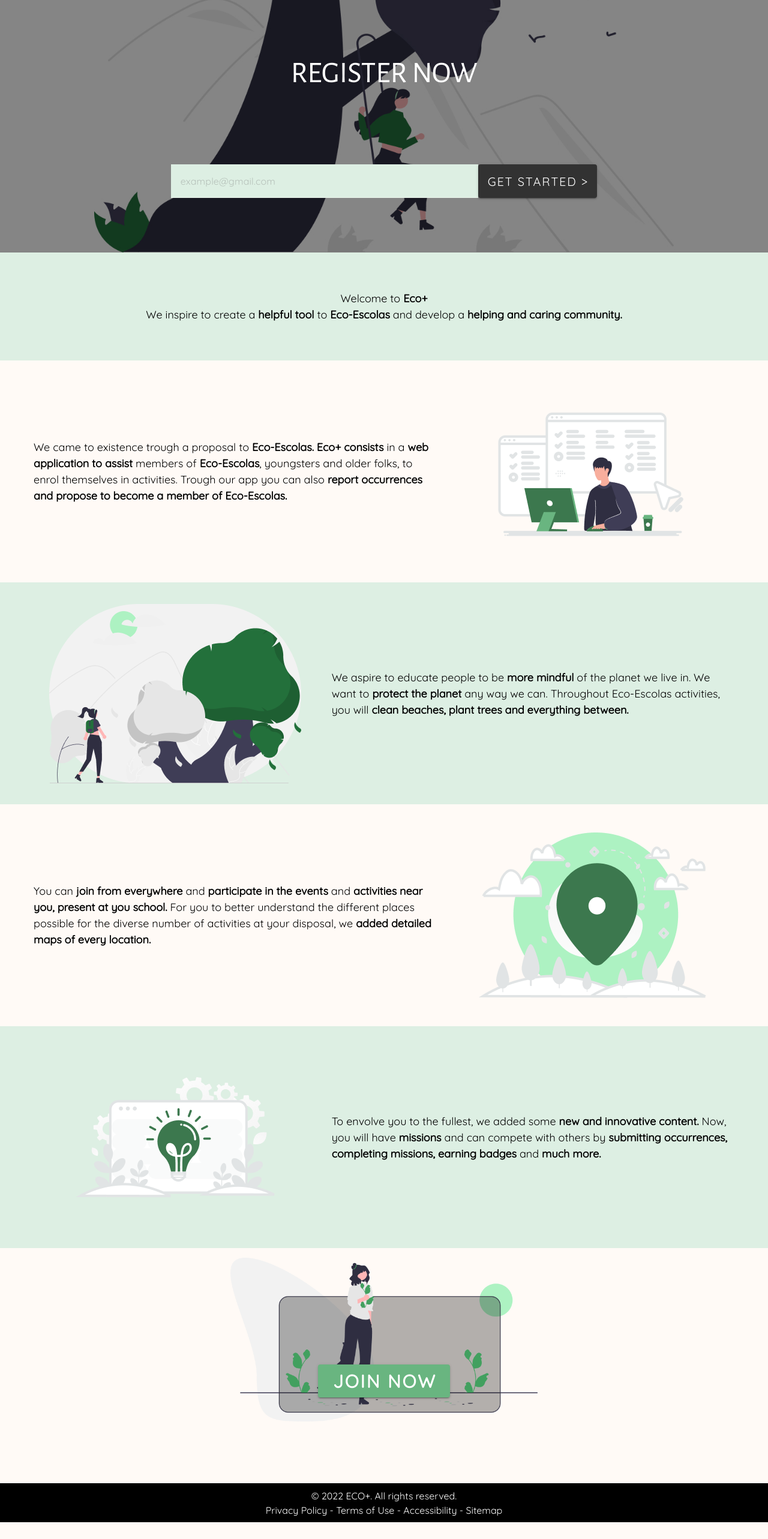
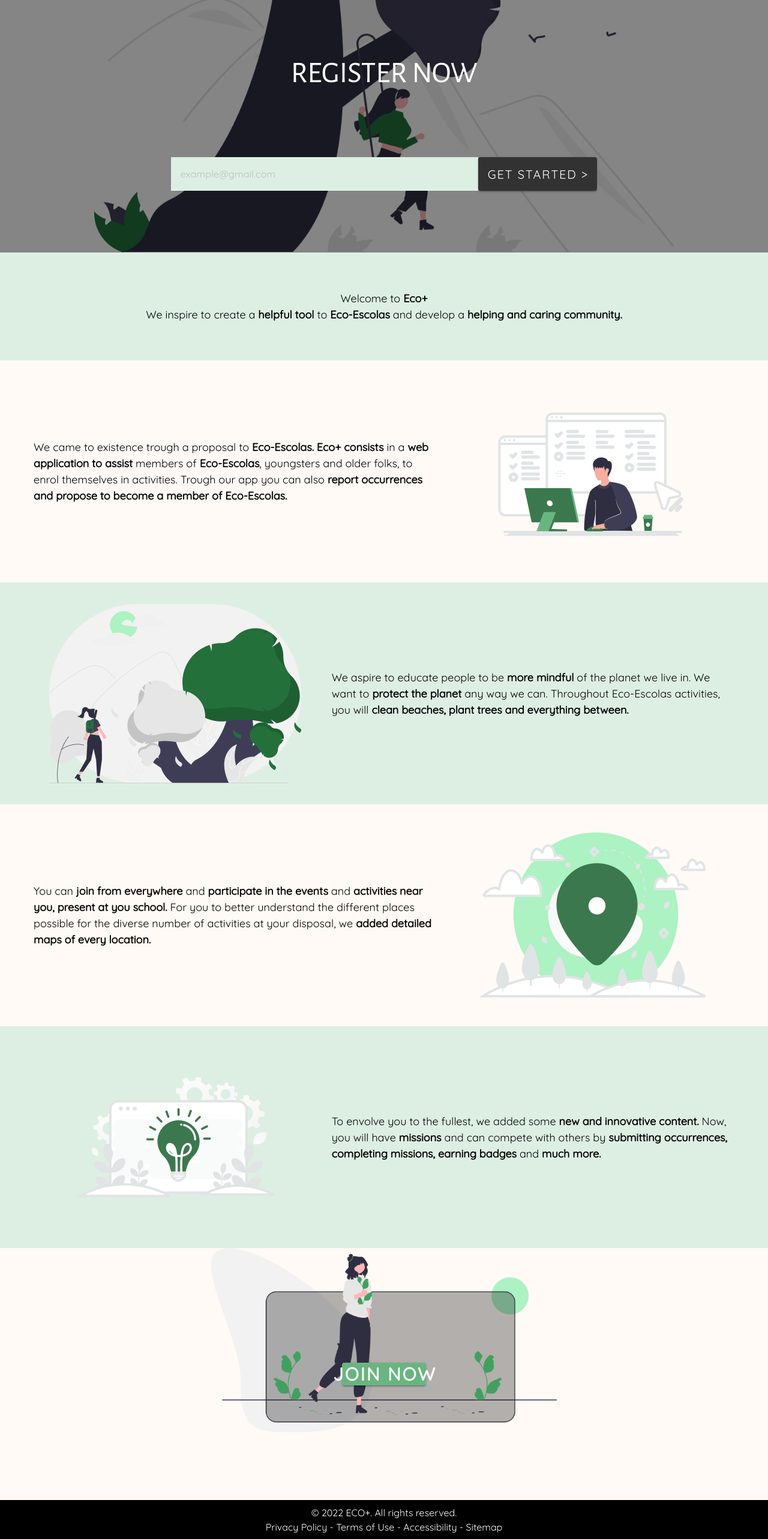
Before and after one commit to Bernardolgm99/ecoplus, a Vue app in the folder applicationEcoPlus/: page / in a window 1280 px wide. Shown: the part 179-2745 px from the top of the page at 60% size. Before the commit the page ends 2717 px from the top, so only its background shows below. Built offline with nearby package versions, Linux system fonts and the light colour scheme.

Commit message:
landing page done

```diff
--- a/applicationEcoPlus/src/assets/styles/landingPage.css
+++ b/applicationEcoPlus/src/assets/styles/landingPage.css
@@ -20,17 +20,16 @@
     background-repeat: no-repeat;
     background-position: top center;
     background-size: 100%;
-    height: 45vh;
-    width: 40vw;
+    width: 45vw;
+    height: 420px;
 }
 
 #btnJoinNow {
-    width: 220px;
-    height: 55px;
+    width: 11vw;
+    height: 3vw;
     background-color: #69b580;
     color: white;
     font-weight: bold;
-    margin-top: 10%;
 }
 
 
@@ -66,14 +65,17 @@
     font-weight: medium;
 }
 
+#textContentInit {
+    max-height: 180px;
+    padding: 5%;
+    /* padding-right: 5%; */
+}
+
 .contentBgImg {
     margin-top: 22vh;
     justify-content: center;
 }
 
-.textContentInit {
-    min-height: 180px;
-}
 
 .bgGreen {
     background-color: #ddefe3;
@@ -82,3 +84,7 @@
 .rowContent {
     min-height: 370px;
 }
+
+
+/* size changes WIDTH 960px 530px
+    change input begining last image, disposition images in rows and btnJoinNow */
--- a/applicationEcoPlus/src/router/index.js
+++ b/applicationEcoPlus/src/router/index.js
@@ -12,7 +12,8 @@
     {
       path: '/',
       name: 'landingPage',
-      component: LandingPage
+      component: LandingPage,
+      props: true
     },
     {
       path: '/home',
@@ -27,7 +28,8 @@
     {
       path: '/signup',
       name: 'signup',
-      component: SignUpPage
+      component: SignUpPage,
+      props: true
     },
     {
       path: '/occurrence/:occurrenceid',
--- a/applicationEcoPlus/src/views/LandingPageView.vue
+++ b/applicationEcoPlus/src/views/LandingPageView.vue
@@ -25,9 +25,10 @@
                 <v-row class="contentBgImg">
                     <span id="bgText" class="textTitle whiteText">REGISTER NOW</span>
                 </v-row>
+                <v-form @submit.prevent="sendSignUp" ref="input">
                     <v-row id="inputEmail">
                         <v-text-field id="textInput"
-                    ref="input"
+                        type="email"
                         :rules="rules"
                         v-model="inputEmail"
                         placeholder="example@gmail.com"
@@ -35,14 +36,15 @@
                         persistent-hint
                         outlined
                         ></v-text-field>
-                    <v-btn @click="sendSignUp" id="btnStarted" class="whiteText textMediumLarge">Get Started ></v-btn>
+                        <v-btn type="submit" id="btnStarted" class="whiteText textMediumLarge">Get Started ></v-btn>
                     </v-row>
+                </v-form>
             </v-col>
         </v-container>
     </div>
     <!-- information text and image content -->
     <div>
-        <div class="bgGreen textContentInit orderColumnCenter textMedium">
+        <div id="textContentInit" class="bgGreen orderColumnCenter textMedium">
             <p>Welcome to <strong>Eco+</strong></p>
             <p>We inspire to create a <strong>helpful tool</strong> to <strong>Eco-Escolas</strong> and develop a <strong>helping and caring community.</strong></p>
         </div>
@@ -107,10 +109,8 @@
         </v-container>
         </div>
     <!-- join now image -->
-        <v-container class="alignContentCenter">
-            <div id="bgImgJoinNow" class="alignContentCenter">
-                <v-btn @click="this.$router.push('/signup')" id="btnJoinNow" class="whiteText textBig">Join Now</v-btn>
-            </div>
+        <v-container id="bgImgJoinNow" class="alignContentCenter">
+            <v-btn @click="this.$router.push('/signup')" id="btnJoinNow" class="whiteText textBig ">Join Now</v-btn>
         </v-container>
     </div>
     <Footer></Footer>
@@ -132,12 +132,12 @@
               },
             ],
             inputEmail: '',
-            pattern: ''
         }),
         methods: {
-            sendSignUp() {
-                if(this.$refs.input.validate()){
-                    this.$router.push('/signup')
+            async sendSignUp() {
+                let isValid = await this.$refs['input'].validate()
+                if(isValid.valid){
+                    this.$router.push({name: 'signup' , query: { inputEmailLP: this.inputEmail }})
                 }
             },
         },
--- a/applicationEcoPlus/src/views/SignUpView.vue
+++ b/applicationEcoPlus/src/views/SignUpView.vue
@@ -64,6 +64,8 @@
 import { userStore } from '../stores/user'
 
     export default {
+        name: 'signup',
+        props: ['inputEmailLP'],
         data() {
             return {
                 userStore: userStore(),
@@ -118,6 +120,7 @@
                 this.$router.push({name: 'home'})
             }
 
+            this.email = this.$route.query.inputEmailLP
         }
     }
 </script>
```
Lines whose indentation alone changed are shown as unchanged.
